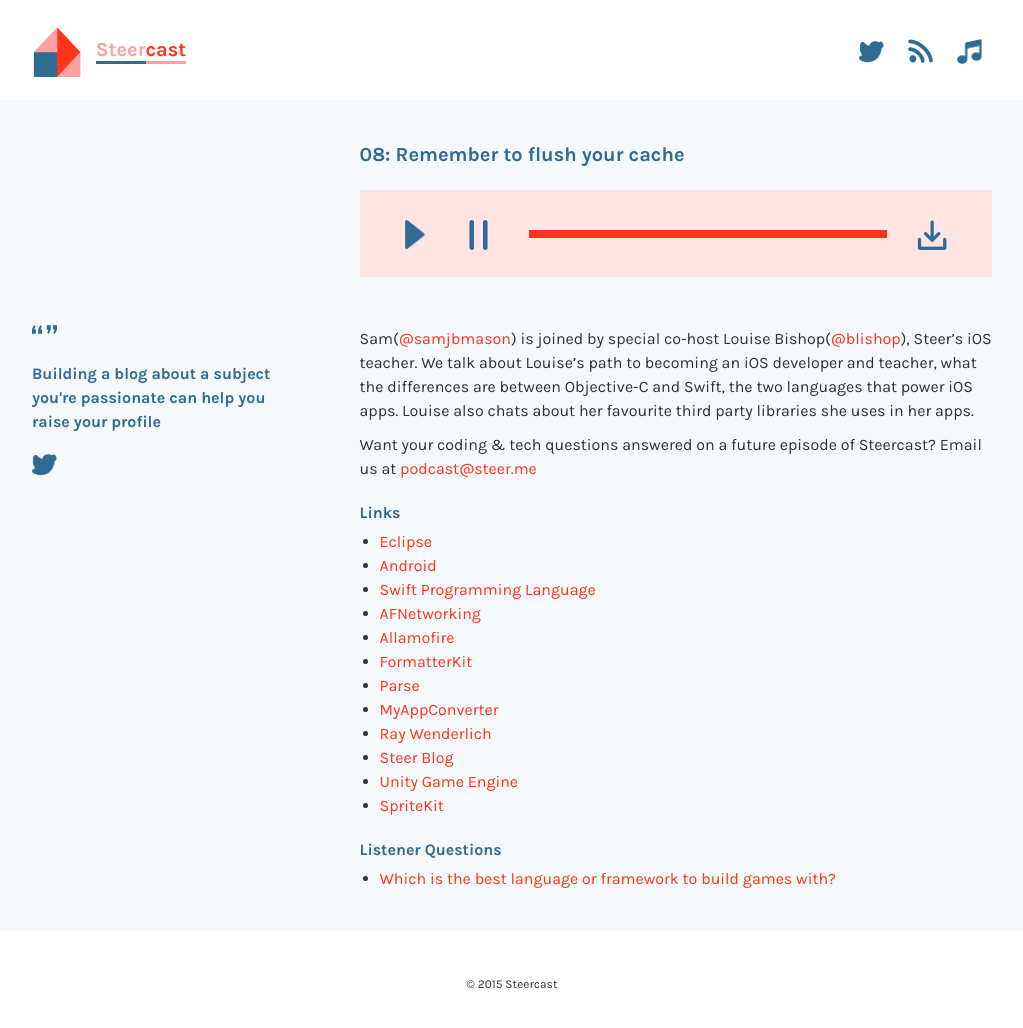
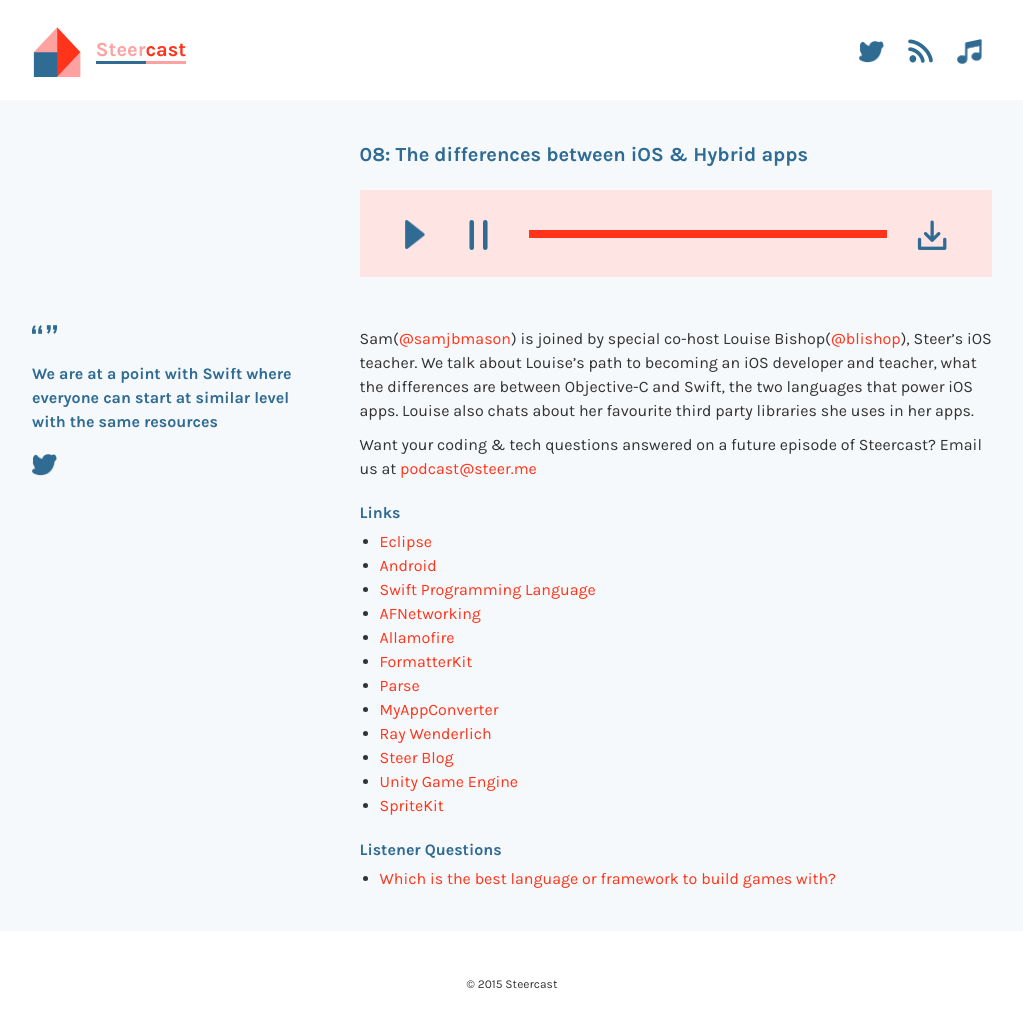
Before and after one commit to vivienney/podcast, a Jekyll site: the page built from _episodes/08.markdown, in a window 1280 px wide and 1035 px high. Shown: the top 1028 px of the window, without its empty margins (128-1151 px from the left). Built offline with Jekyll 4.4.1, drawn with Linux system fonts in a browser that asks for light colours.

Commit message:
Finish episode 08 show notes

```diff
--- a/_episodes/08.markdown
+++ b/_episodes/08.markdown
@@ -1,9 +1,9 @@
 ---
 layout: post
 title: "08"
-long_title: "08: Remember to flush your cache"
+long_title: "08: The differences between iOS & Hybrid apps"
 date: 2015-02-24 10:00:00
-quote: "Building a blog about a subject you're passionate can help you raise your profile"
+quote: "We are at a point with Swift where everyone can start at similar level with the same resources"
 audio_link: "http://steer-podcast.s3-eu-west-1.amazonaws.com/08.mp3"
 # Details for RSS Feed
 duration: "39:30" # duration in minutes:seconds
```
